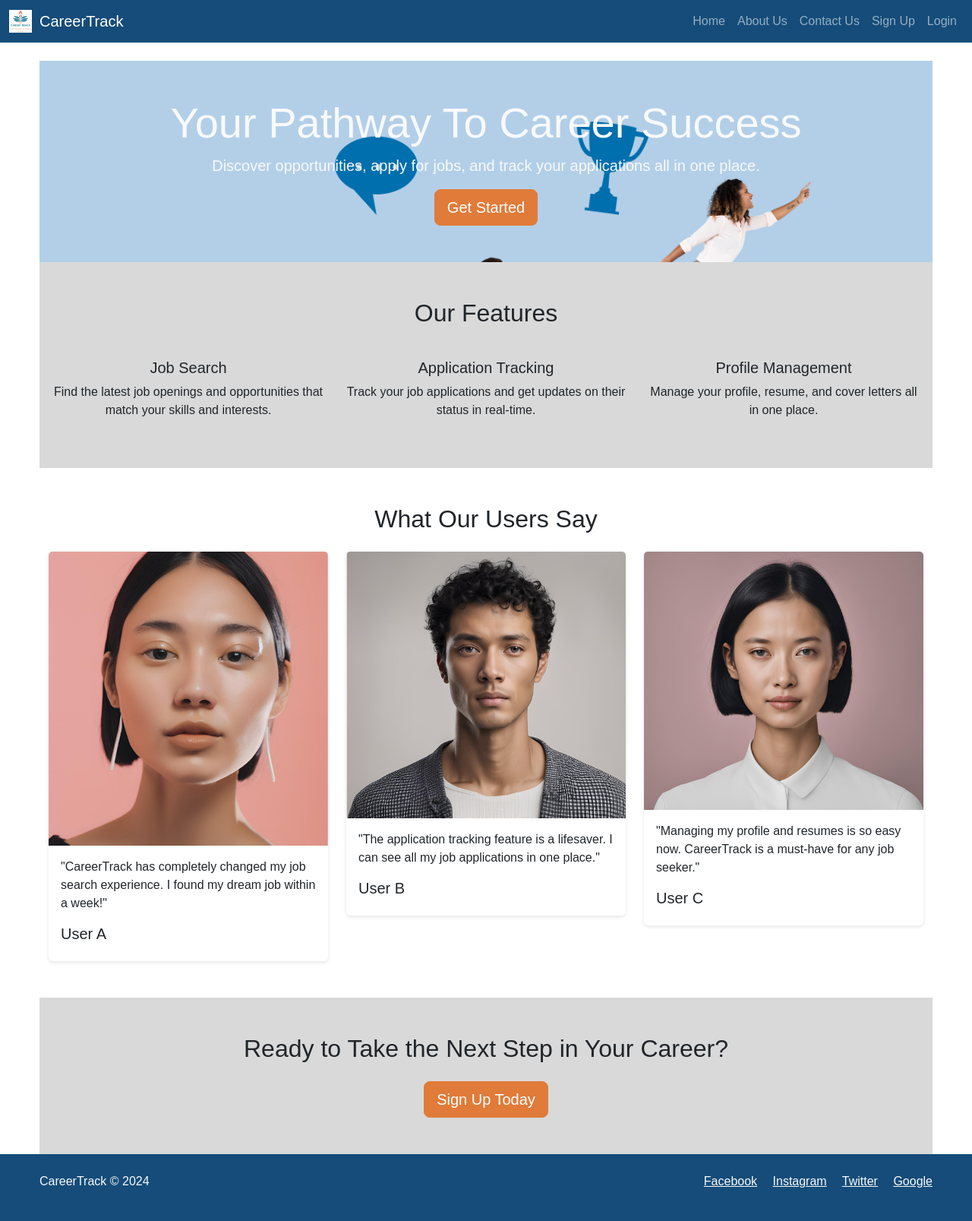
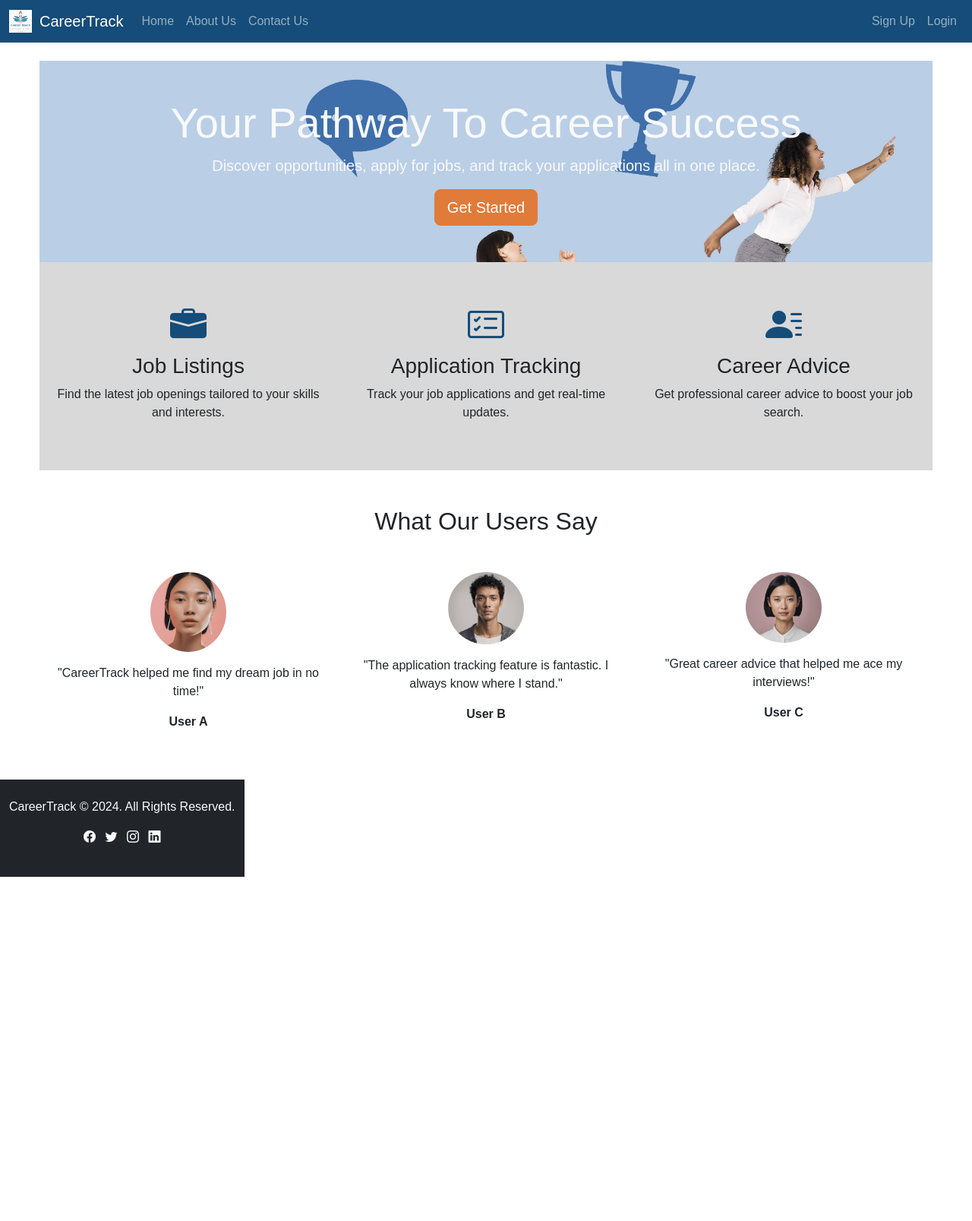
Before and after one commit to AshwiniTembhurne/career_track_project, a Django app: page / in a window 1280 px wide. Shown: the whole page at 76% size. After the commit the page ends 1154 px from the top, so only its background shows below. Run offline with Django 4.2, Linux system fonts and the light colour scheme.

Commit message:
error is resolved which is all users data visible to every user is fixed

```diff
--- a/career_track/settings.py
+++ b/career_track/settings.py
@@ -29,7 +29,7 @@ TEMPLATES_DIR = os.path.join(BASE_DIR, 'templates')
 SECRET_KEY = os.environ.get('SECRET_KEY')
 
 # SECURITY WARNING: don't run with debug turned on in production!
-DEBUG = False
+DEBUG = True
 
 ALLOWED_HOSTS = ['.codeinstitute-ide.net','.herokuapp.com',]
 CSRF_TRUSTED_ORIGINS = [
--- a/career_track/urls.py
+++ b/career_track/urls.py
@@ -1,6 +1,6 @@
 from django.contrib import admin
 from django.urls import path, include
-from user_accounts.views import home, signup_view, login_view, logout_view
+from user_accounts.views import home, signup_view, login_view, logout_view, user_dashboard, admin_dashboard
 
 urlpatterns = [
     path('admin/', admin.site.urls),
@@ -8,6 +8,8 @@ urlpatterns = [
     path('signup/', signup_view, name='signup'),
     path('login/', login_view, name='login'),
     path('logout/', logout_view, name='logout'),
+    path('user_dashboard/', user_dashboard, name='user_dashboard'),
+    path('admin_dashboard/', admin_dashboard, name='admin_dashboard'),
     path('jobs/', include('job_application.urls')),
     path('admin_panel/', include('admin_panel.urls')),
     path('pages/', include('pages.urls')),  # Include the pages app URLs
--- a/job_application/forms.py
+++ b/job_application/forms.py
@@ -1,3 +1,5 @@
+# job_application/forms.py
+
 from django import forms
 from .models import JobApplication
 
@@ -13,6 +15,6 @@ class JobApplicationForm(forms.ModelForm):
         widgets = {
             'company_name': forms.TextInput(attrs={'placeholder': 'Enter Company Name'}),
             'job_title': forms.TextInput(attrs={'placeholder': 'Enter Job Title'}),
-            'status': forms.Select(choices=JobApplication.STATUS_CHOICES),  # Use Select widget for dropdown
+            'status': forms.Select(choices=JobApplication.STATUS_CHOICES),
             'notes': forms.Textarea(attrs={'placeholder': 'Enter any additional notes'}),
         }
--- a/job_application/models.py
+++ b/job_application/models.py
@@ -1,4 +1,7 @@
+# job_application/models.py
+
 from django.db import models
+from django.conf import settings
 
 class JobApplication(models.Model):
     STATUS_CHOICES = [
@@ -9,6 +12,7 @@ class JobApplication(models.Model):
         ('CP', 'Completed'),
     ]
 
+    user = models.ForeignKey(settings.AUTH_USER_MODEL, on_delete=models.CASCADE)
     company_name = models.CharField(max_length=255)
     job_title = models.CharField(max_length=255)
     application_date = models.DateField()
--- a/static/css/style.css
+++ b/static/css/style.css
@@ -23,6 +23,7 @@ body {
 
 .footer {
     background-color: #154c79;
+    position:absolute;
     color: #ffffff;
     padding: 20px 0;
 }
--- a/templates/base.html
+++ b/templates/base.html
@@ -1,28 +1,27 @@
-{% load static %}
 <!DOCTYPE html>
 <html lang="en">
 <head>
+    {% load static %}
     <meta charset="UTF-8">
     <meta name="viewport" content="width=device-width, initial-scale=1.0">
     <title>{% block title %}CareerTrack{% endblock %}</title>
-    <!-- Bootstrap CSS CDN -->
     <link href="https://cdn.jsdelivr.net/npm/bootstrap@5.3.3/dist/css/bootstrap.min.css" rel="stylesheet">
-    <link rel="stylesheet" href="{% static 'css/style.css' %}">
+    <link rel="stylesheet" type="text/css" href="{% static 'css/style.css' %}">
+    <link rel="stylesheet" href="https://cdn.jsdelivr.net/npm/bootstrap-icons/font/bootstrap-icons.css">
 </head>
 <body>
     <header>
-        <!-- Navigation Bar here -->
         <nav class="navbar navbar-expand-lg navbar-dark" style="background-color: #154c79;">
             <div class="container-fluid">
-                <a class="navbar-brand" href="#">
-                    <img src="{% static 'images/logo.png' %}" alt="CareerTrack Logo" width="30" height="30" class="d-inline-block align-text-top">
+                <a class="navbar-brand" href="{% url 'home' %}">
+                    <img src="{% static 'images/logo.png' %}" alt="CareerTrack" width="30" height="30">
                     CareerTrack
                 </a>
                 <button class="navbar-toggler" type="button" data-bs-toggle="collapse" data-bs-target="#navbarNav" aria-controls="navbarNav" aria-expanded="false" aria-label="Toggle navigation">
                     <span class="navbar-toggler-icon"></span>
                 </button>
                 <div class="collapse navbar-collapse" id="navbarNav">
-                    <ul class="navbar-nav ms-auto">
+                    <ul class="navbar-nav me-auto mb-2 mb-lg-0">
                         <li class="nav-item">
                             <a class="nav-link" href="{% url 'home' %}">Home</a>
                         </li>
@@ -32,12 +31,29 @@
                         <li class="nav-item">
                             <a class="nav-link" href="{% url 'contact_us' %}">Contact Us</a>
                         </li>
+                    </ul>
+                    <ul class="navbar-nav ms-auto mb-2 mb-lg-0">
+                        {% if user.is_authenticated %}
+                            {% if user.is_superuser %}
+                                <li class="nav-item">
+                                    <a class="nav-link" href="{% url 'admin_dashboard' %}">Admin Dashboard</a>
+                                </li>
+                            {% else %}
+                                <li class="nav-item">
+                                    <a class="nav-link" href="{% url 'user_dashboard' %}">User Dashboard</a>
+                                </li>
+                            {% endif %}
+                            <li class="nav-item">
+                                <a class="nav-link" href="{% url 'logout' %}">Logout</a>
+                            </li>
+                        {% else %}
                             <li class="nav-item">
                                 <a class="nav-link" href="{% url 'signup' %}">Sign Up</a>
                             </li>
                             <li class="nav-item">
                                 <a class="nav-link" href="{% url 'login' %}">Login</a>
                             </li>
+                        {% endif %}
                     </ul>
                 </div>
             </div>
@@ -46,22 +62,17 @@
     <main class="container mt-4">
         {% block content %}{% endblock %}
     </main>
-    <footer class="text-light py-4" style="background-color: #154c79;">
+    <footer class="footer bg-dark text-light text-center py-4">
         <div class="container">
-            <div class="row">
-                <div class="col-md-6">
-                    <p>CareerTrack © 2024</p>
-                </div>
-                <div class="col-md-6 text-md-end">
-                    <a href="https://www.facebook.com" class="text-light me-3"><i class="bi bi-facebook"></i> Facebook</a>
-                    <a href="https://www.instagram.com" class="text-light me-3"><i class="bi bi-instagram"></i> Instagram</a>
-                    <a href="https://www.twitter.com" class="text-light me-3"><i class="bi bi-twitter"></i> Twitter</a>
-                    <a href="https://www.google.com" class="text-light"><i class="bi bi-google"></i> Google</a>
-                </div>
-            </div>
+            <p>CareerTrack © 2024. All Rights Reserved.</p>
+            <p>
+                <a href="https://facebook.com"  target="_blank" class="text-light me-2"><i class="bi bi-facebook"></i></a>
+                <a href="https://twitter.com"  target="_blank" class="text-light me-2"><i class="bi bi-twitter"></i></a>
+                <a href="https://instagram.com"  target="_blank" class="text-light me-2"><i class="bi bi-instagram"></i></a>
+                <a href="https://linkedin.com" target="_blank" class="text-light"><i class="bi bi-linkedin"></i></a>
+            </p>
         </div>
     </footer>
-    <!-- Bootstrap Bundle with Popper -->
     <script src="https://cdn.jsdelivr.net/npm/bootstrap@5.3.3/dist/js/bootstrap.bundle.min.js"></script>
 </body>
 </html>
--- a/user_accounts/forms.py
+++ b/user_accounts/forms.py
@@ -16,6 +16,8 @@ class UserRegistrationForm(forms.ModelForm):
 
     password = forms.CharField(widget=forms.PasswordInput(attrs={'placeholder': 'Enter your password'}))
     password_confirm = forms.CharField(widget=forms.PasswordInput(attrs={'placeholder': 'Confirm your password'}))
+    username = forms.CharField(widget=forms.TextInput(attrs={'placeholder': 'Username'}))
+    email = forms.EmailField(widget=forms.EmailInput(attrs={'placeholder': 'Email Address'}))
 
     class Meta:
         model = CustomUser
@@ -27,6 +29,6 @@ class UserRegistrationForm(forms.ModelForm):
         password_confirm = cleaned_data.get("password_confirm")
 
         if password != password_confirm:
-            raise forms.ValidationError("Passwords do not match")
+            self.add_error('password_confirm', "Passwords do not match")
 
         return cleaned_data
--- a/user_accounts/templates/user_accounts/home.html
+++ b/user_accounts/templates/user_accounts/home.html
@@ -16,28 +16,21 @@
 <!-- Features Section -->
 <section class="features-section py-5" style="background-color: #D9D9D9;">
     <div class="container">
-        <h2 class="text-center mb-4">Our Features</h2>
         <div class="row">
             <div class="col-md-4 text-center">
-                <div class="feature-icon mb-3">
-                    <i class="bi bi-briefcase-fill" style="font-size: 2rem; color: #154c79;"></i>
-                </div>
-                <h5>Job Search</h5>
-                <p>Find the latest job openings and opportunities that match your skills and interests.</p>
+                <i class="bi bi-briefcase-fill" style="font-size: 3rem; color: #154c79;"></i>
+                <h3>Job Listings</h3>
+                <p>Find the latest job openings tailored to your skills and interests.</p>
             </div>
             <div class="col-md-4 text-center">
-                <div class="feature-icon mb-3">
-                    <i class="bi bi-journal-check" style="font-size: 2rem; color: #154c79;"></i>
-                </div>
-                <h5>Application Tracking</h5>
-                <p>Track your job applications and get updates on their status in real-time.</p>
+                <i class="bi bi-card-checklist" style="font-size: 3rem; color: #154c79;"></i>
+                <h3>Application Tracking</h3>
+                <p>Track your job applications and get real-time updates.</p>
             </div>
             <div class="col-md-4 text-center">
-                <div class="feature-icon mb-3">
-                    <i class="bi bi-person-badge-fill" style="font-size: 2rem; color: #154c79;"></i>
-                </div>
-                <h5>Profile Management</h5>
-                <p>Manage your profile, resume, and cover letters all in one place.</p>
+                <i class="bi bi-person-lines-fill" style="font-size: 3rem; color: #154c79;"></i>
+                <h3>Career Advice</h3>
+                <p>Get professional career advice to boost your job search.</p>
             </div>
         </div>
     </div>
@@ -46,44 +39,24 @@
 <!-- Testimonials Section -->
 <section class="testimonials-section py-5">
     <div class="container">
-        <h2 class="text-center mb-4">What Our Users Say</h2>
+        <h2 class="text-center mb-5">What Our Users Say</h2>
         <div class="row">
-            <div class="col-md-4">
-                <div class="card testimonial-card">
-                    <img src="{% static 'images/user_a.png' %}" class="card-img-top" alt="User A">
-                    <div class="card-body">
-                        <p class="card-text">"CareerTrack has completely changed my job search experience. I found my dream job within a week!"</p>
-                        <h5 class="card-title">User A</h5>
-                    </div>
-                </div>
+            <div class="col-md-4 text-center">
+                <img src="{% static 'images/user_a.png' %}" class="rounded-circle mb-3" alt="User A" width="100" height="100">
+                <p class="font-italic">"CareerTrack helped me find my dream job in no time!"</p>
+                <p><strong>User A</strong></p>
             </div>
-            <div class="col-md-4">
-                <div class="card testimonial-card">
-                    <img src="{% static 'images/user_b.png' %}" class="card-img-top" alt="User B">
-                    <div class="card-body">
-                        <p class="card-text">"The application tracking feature is a lifesaver. I can see all my job applications in one place."</p>
-                        <h5 class="card-title">User B</h5>
-                    </div>
-                </div>
+            <div class="col-md-4 text-center">
+                <img src="{% static 'images/user_b.png' %}" class="rounded-circle mb-3" alt="User B" width="100" height="100">
+                <p class="font-italic">"The application tracking feature is fantastic. I always know where I stand."</p>
+                <p><strong>User B</strong></p>
             </div>
-            <div class="col-md-4">
-                <div class="card testimonial-card">
-                    <img src="{% static 'images/user_c.png' %}" class="card-img-top" alt="User C">
-                    <div class="card-body">
-                        <p class="card-text">"Managing my profile and resumes is so easy now. CareerTrack is a must-have for any job seeker."</p>
-                        <h5 class="card-title">User C</h5>
-                    </div>
-                </div>
+            <div class="col-md-4 text-center">
+                <img src="{% static 'images/user_c.png' %}" class="rounded-circle mb-3" alt="User C" width="100" height="100">
+                <p class="font-italic">"Great career advice that helped me ace my interviews!"</p>
+                <p><strong>User C</strong></p>
             </div>
         </div>
     </div>
 </section>
-
-<!-- Call to Action Section -->
-<section class="cta-section py-5" style="background-color: #D9D9D9;">
-    <div class="container text-center">
-        <h2 class="mb-4">Ready to Take the Next Step in Your Career?</h2>
-        <a href="{% url 'signup' %}" class="btn btn-primary btn-lg" style="background-color: #e07b39; border-color: #e07b39;">Sign Up Today</a>
-    </div>
-</section>
 {% endblock %}
--- a/user_accounts/views.py
+++ b/user_accounts/views.py
@@ -1,6 +1,7 @@
 from django.shortcuts import render, redirect
 from django.contrib.auth import authenticate, login, logout
 from django.contrib import messages
+from django.contrib.auth.decorators import login_required
 from .forms import UserRegistrationForm
 
 def home(request):
@@ -13,10 +14,10 @@ def signup_view(request):
             user = form.save(commit=False)
             user.set_password(form.cleaned_data['password'])
             user.save()
-            messages.success(request, 'Registration successful! You can now log in.')
-            return redirect('login')
+            login(request, user)
+            return redirect('user_dashboard')
         else:
-            messages.error(request, 'Registration failed. Please correct the errors below.')
+            messages.error(request, "Registration failed. Please correct the errors below.")
     else:
         form = UserRegistrationForm()
     return render(request, 'user_accounts/signup.html', {'form': form})
@@ -29,7 +30,10 @@ def login_view(request):
         if user is not None:
             login(request, user)
             messages.success(request, 'Login successful!')
-            return redirect('home')
+            if user.is_superuser:
+                return redirect('admin_dashboard')
+            else:
+                return redirect('user_dashboard')
         else:
             messages.error(request, 'Invalid username or password.')
     return render(request, 'user_accounts/login.html')
@@ -38,3 +42,11 @@ def logout_view(request):
     logout(request)
     messages.success(request, 'You have been logged out successfully.')
     return redirect('home')
+
+@login_required
+def user_dashboard(request):
+    return render(request, 'user_accounts/user_dashboard.html')
+
+@login_required
+def admin_dashboard(request):
+    return render(request, 'user_accounts/admin_dashboard.html')
```
Also changed, not shown: job_application/templates/job_application/application_details.html (+13 -23 lines), job_application/templates/job_application/application_list.html (+13 -24 lines), job_application/views.py (+16 -12 lines), user_accounts/templates/user_accounts/login.html (+9 -12 lines), user_accounts/templates/user_accounts/signup.html (+22 -5 lines), user_accounts/templates/user_accounts/user_dashboard.html (added, +27 -0 lines), user_accounts/templatetags/form_filters.py (added, +7 -0 lines), job_application/migrations/0003_jobapplication_user.py (added), static/images/hero-bg.jpg, user_accounts/templatetags/init.py (added). Lines whose indentation alone changed are shown as unchanged.
